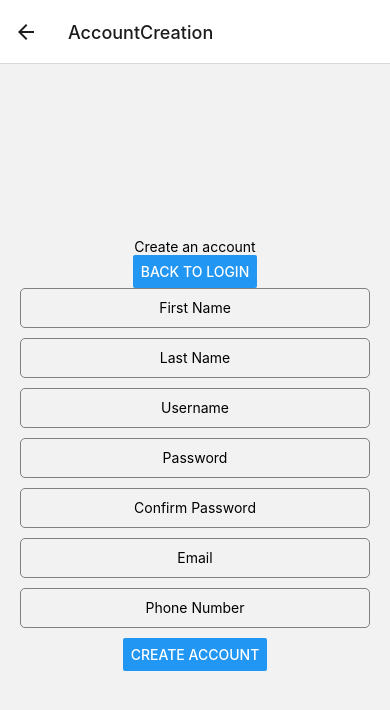
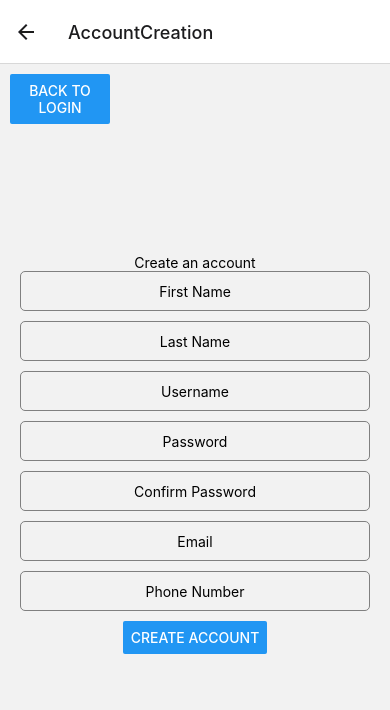
Before and after one commit to Adoyle210/Youth-For-Earthwin, a React Native app in the folder Youth-For-Earthwin/: screen /AccountCreation in a window 390 px wide. Shown: the top 710 px of the page. Built offline with nearby package versions, Linux system fonts and the light colour scheme.

Commit message:
Add style for back 'button'

```diff
--- a/Youth-For-Earthwin/accountCreation.js
+++ b/Youth-For-Earthwin/accountCreation.js
@@ -8,10 +8,12 @@ function AccountCreation() {
   return (
     <View style={{ flex: 1, alignItems: 'center', justifyContent: 'center' }}>
       <Text>Create an account</Text>
-      <Button
-        title="Back to Login"
-        onPress={() => navigation.navigate('Login')}
-      />
+      <View style={styles.backButton} >
+        <Button
+          title="Back to Login"
+          onPress={() => navigation.navigate('Login')}
+        />
+      </View>
       <TextInput style={styles.textInput} placeholder="First Name" />
       <TextInput style={styles.textInput} placeholder="Last Name" />
       <TextInput style={styles.textInput} placeholder="Username" />
@@ -36,6 +38,12 @@ const styles = StyleSheet.create({
     borderWidth: 1,
     marginBottom: 10,
     borderRadius: 5
+  },
+  backButton: {
+    width: 100,
+    position: 'absolute',
+    top: 10,
+    left: 10
   }
 });
 
```
